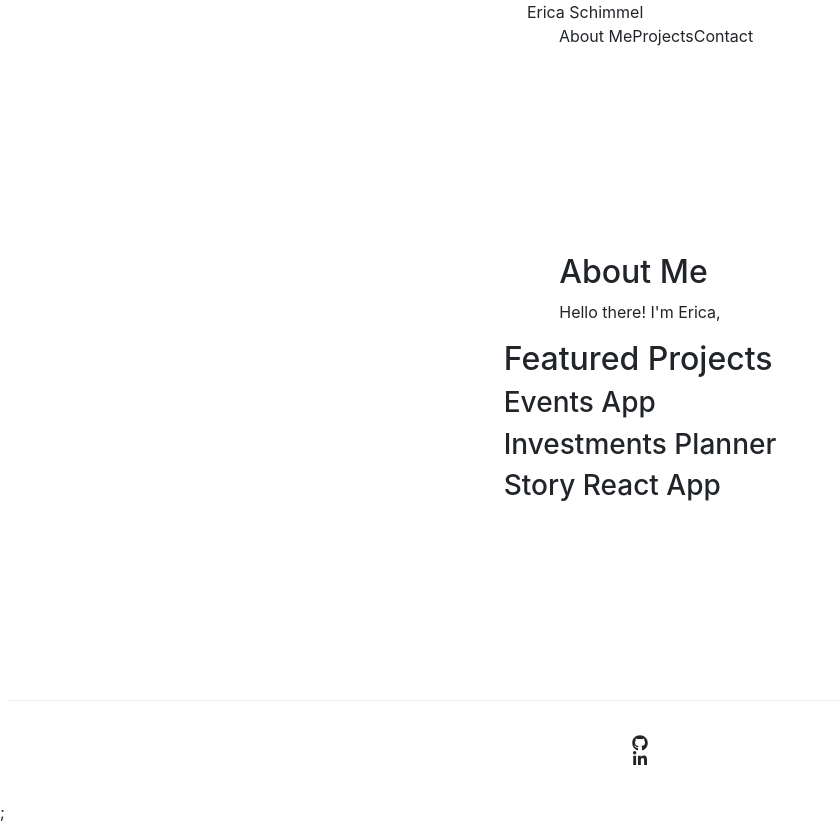
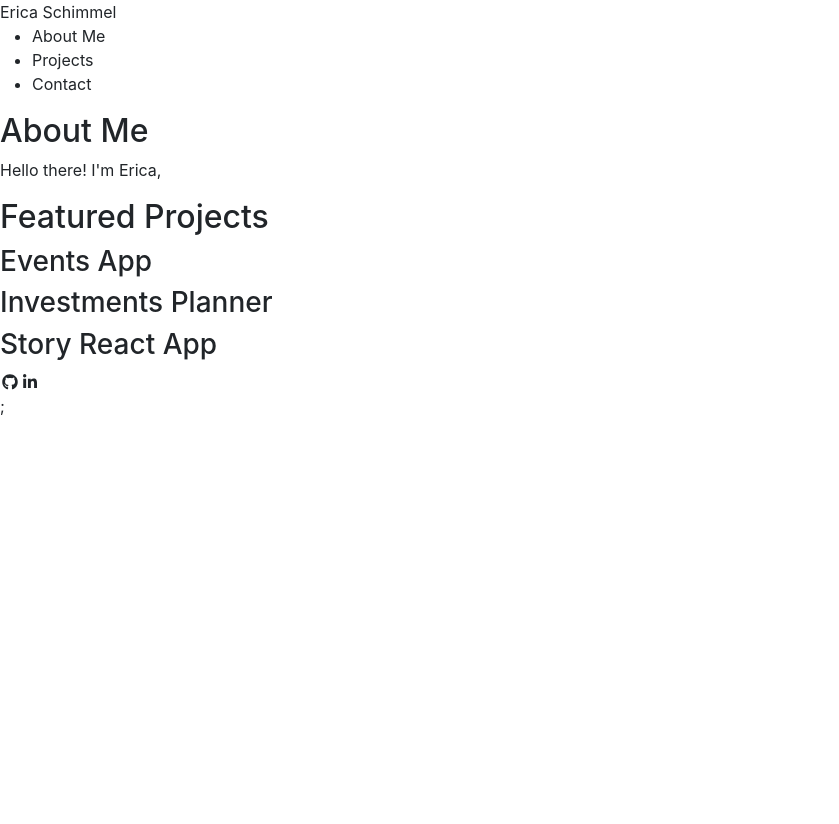
Before and after one commit to OccassionalDev/portfolio-next, a Next.js app: page / in a window 1280 px wide. Shown: the whole page, without its empty margins (0-839 px from the left). After the commit the page ends 800 px from the top, so only its background shows below. Built offline with nearby package versions, Linux system fonts and the light colour scheme.

Commit message:
commented out global styles, moved nav bar code in to a component called NavBar

```diff
--- /dev/null
+++ b/components/NavBar.js
@@ -0,0 +1,23 @@
+export default function NavBar() {
+	return (
+		<>
+			<nav>
+				<a href="#home">Erica Schimmel</a>
+
+				<ul>
+					<li>
+						<a href="#about">About Me</a>
+					</li>
+
+					<li>
+						<a href="#projects">Projects</a>
+					</li>
+
+					<li>
+						<a href="#contact">Contact</a>
+					</li>
+				</ul>
+			</nav>
+		</>
+	);
+}
--- a/pages/index.js
+++ b/pages/index.js
@@ -1,5 +1,7 @@
 import Head from "next/head";
 import styles from "../styles/Home.module.css";
+
+import NavBar from "../components/NavBar";
 
 import SocialIcons from "../components/SocialIcons";
 import EmailForm from "../components/EmailForm";
@@ -14,16 +16,7 @@
 			</Head>
 
 			<header>
-				<a href="#home">Erica Schimmel</a>
-
-				<nav>
-					<ul>
-						<a href="#about">About Me</a>
-						<a href="#projects">Projects</a>
-						<a href="#contact">Contact</a>
-						{/* <a href="#blog">Blog</a> */}
-					</ul>
-				</nav>
+				<NavBar />
 			</header>
 
 			<main className={styles.main}>
--- a/styles/Home.module.css
+++ b/styles/Home.module.css
@@ -1,4 +1,4 @@
-.container {
+/* .container {
   min-height: 100vh;
   padding: 0 0.5rem;
   display: flex;
@@ -119,4 +119,4 @@
     width: 100%;
     flex-direction: column;
   }
-}
+} */
```
